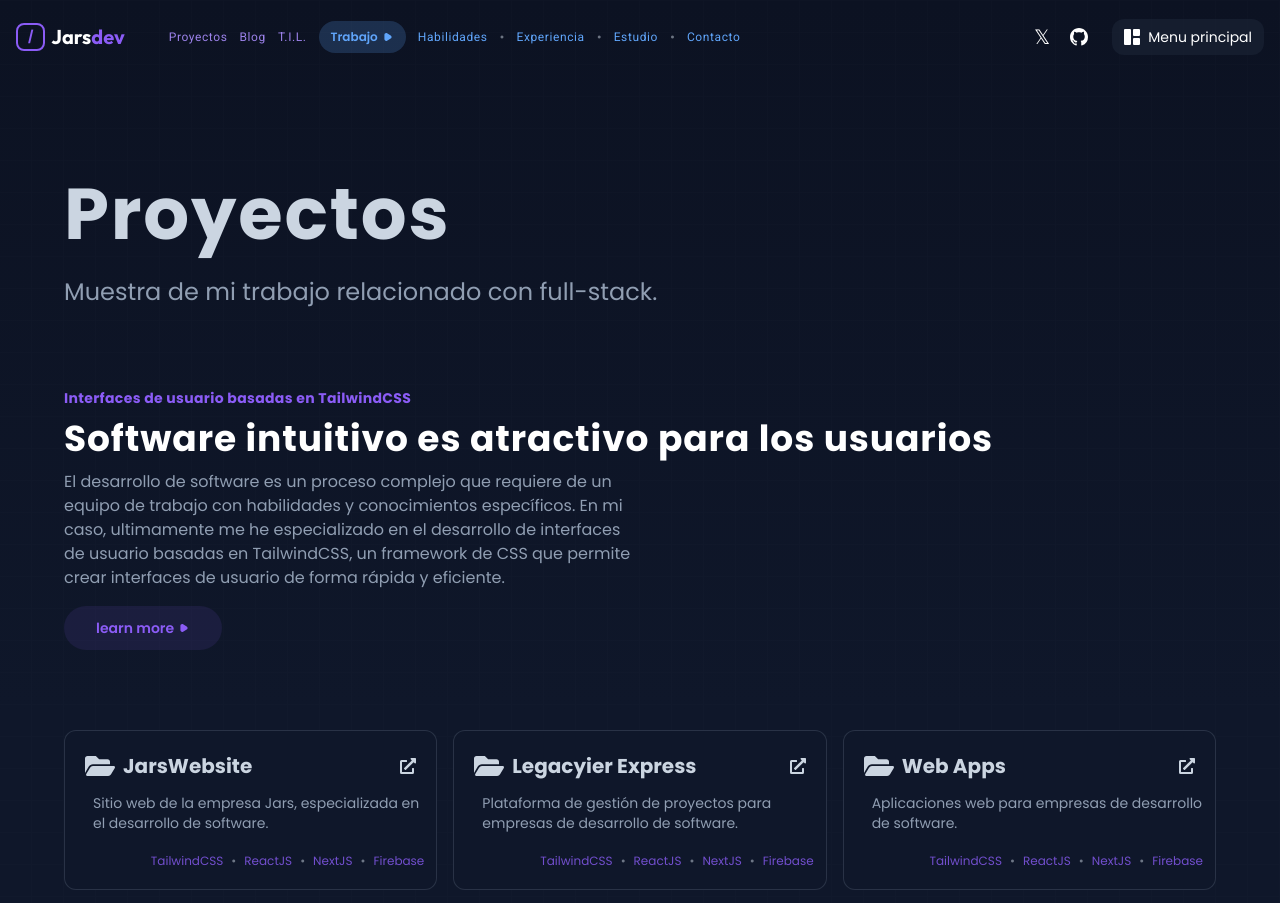
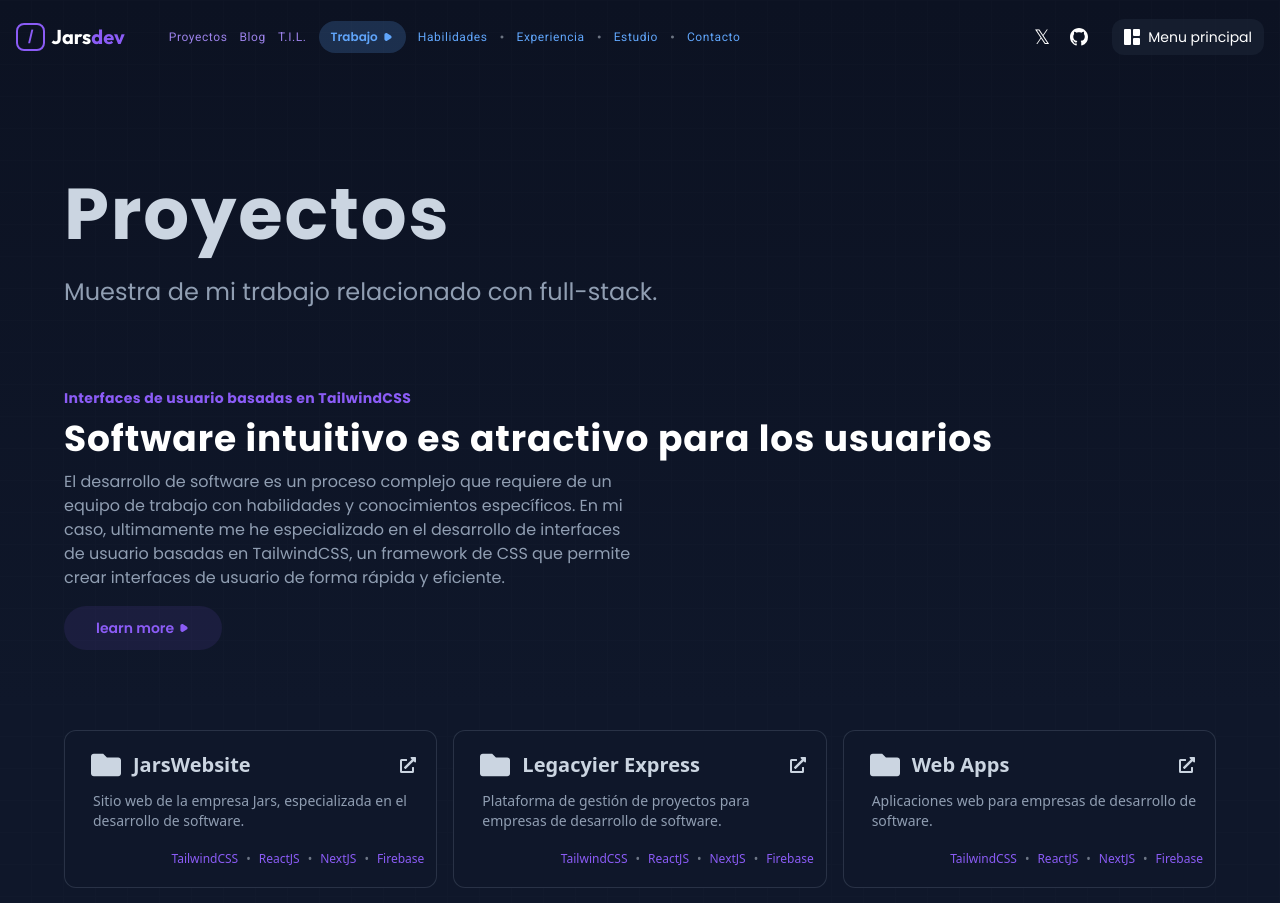
Before and after one commit to ImJars/Development-full-coding, a React (Vite) app: page /projects in a window 1280 px wide. Shown: the top 903 px of the page. Built offline with nearby package versions, Linux system fonts and the light colour scheme.

Commit message:
Update softwareProject.jsx

```diff
--- a/src/components/projects/softwareProject.jsx
+++ b/src/components/projects/softwareProject.jsx
@@ -1,5 +1,5 @@
 import React from "react";
-import { FaFolderOpen } from "react-icons/fa";
+import { FaFolderOpen, FaFolder } from "react-icons/fa";
 import { FaExternalLinkAlt } from "react-icons/fa";
 
 function SoftwareProject({
@@ -13,31 +13,34 @@ function SoftwareProject({
 }) {
   return (
     <>
-      <a href={projectLink}>
+      <a href={projectLink} className="group">
         <div
-          className='border bg-slate-900 hover:bg-opacity-80 hover:-translate-y-1 transition-all duration-300 ease-in-out border-text-general border-opacity-20 rounded-xl font-poppins'
+          className='border bg-slate-900 group-hover:bg-table-color group-hover:bg-opacity-80 group-hover:scale-105 group-hover:transition-all group-hover:duration-800 group-hover:ease-linear border-text-general border-opacity-20 rounded-xl font-sans'
         >
           <div className="p-5">
             <div>
               <div className="flex flex-col items-center space-x-4">
                 <div className="w-full flex items-center justify-between">
                   <div className="flex items-center space-x-2">
-                    <FaFolderOpen className="text-3xl text-text-white-gray" />
                     <div className="flex items-center">
-                      <h1 className="text-text-white-gray font-bold text-xl">
+                    <FaFolderOpen className="group-hover:opacity-100 opacity-0 ml-1.5 text-4xl text-text-white-gray group-hover:transition-all group-hover:duration-800 group-hover:ease-in-out absolute" />
+                    <FaFolder className="group-hover:opacity-0 ml-1.5 text-3xl text-text-white-gray group-hover:transition-all group-hover:duration-800 group-hover:ease-in-out absolute" />
+                    </div>
+                    <div className="flex items-center">
+                      <h1 className="ml-10 text-text-white-gray font-bold text-xl">
                         {title}
                       </h1>
                     </div>
                   </div>
                   <div>
-                    <FaExternalLinkAlt className="text-base text-text-white-gray" />
+                    <FaExternalLinkAlt className="text-base text-text-white-gray group-hover:text-text-purple group-hover:transition-all group-hover:duration-800 group-hover:ease-in-out" />
                   </div>
                 </div>
                 <p className="w-full flex justify-start text-sm mt-3 text-text-general">
                   {description}
                 </p>
                 <div className="w-full flex justify-end mt-5">
-                  <ul className="flex space-x-2 text-xs text-text-purple text-opacity-80">
+                  <ul className="flex space-x-2 text-xs text-text-purple">
                     <li>{skill_1}</li>
                     <h1 className="text-xs opacity-50 cursor-default text-text-white-gray">
                       &#8226;
```
